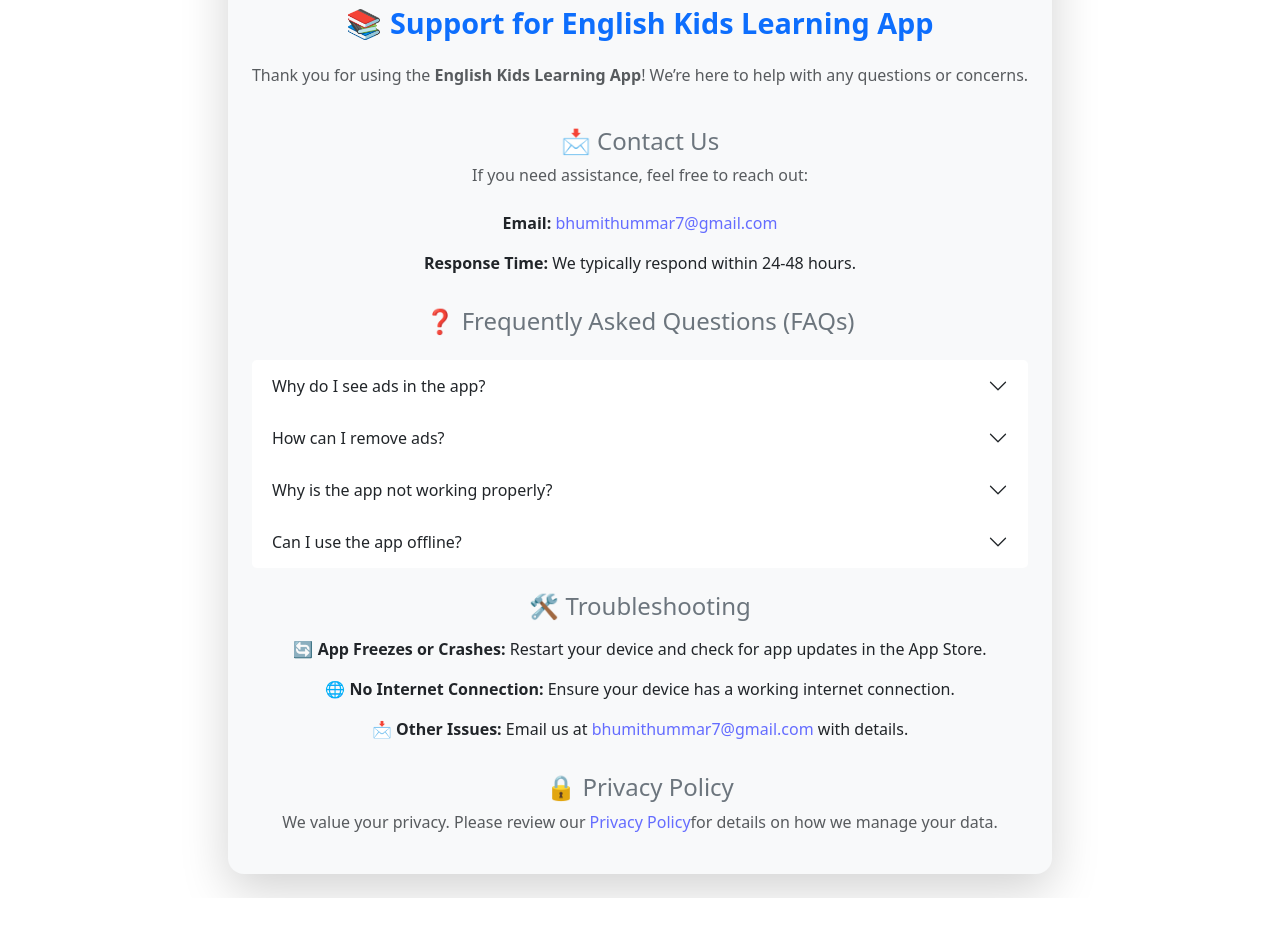
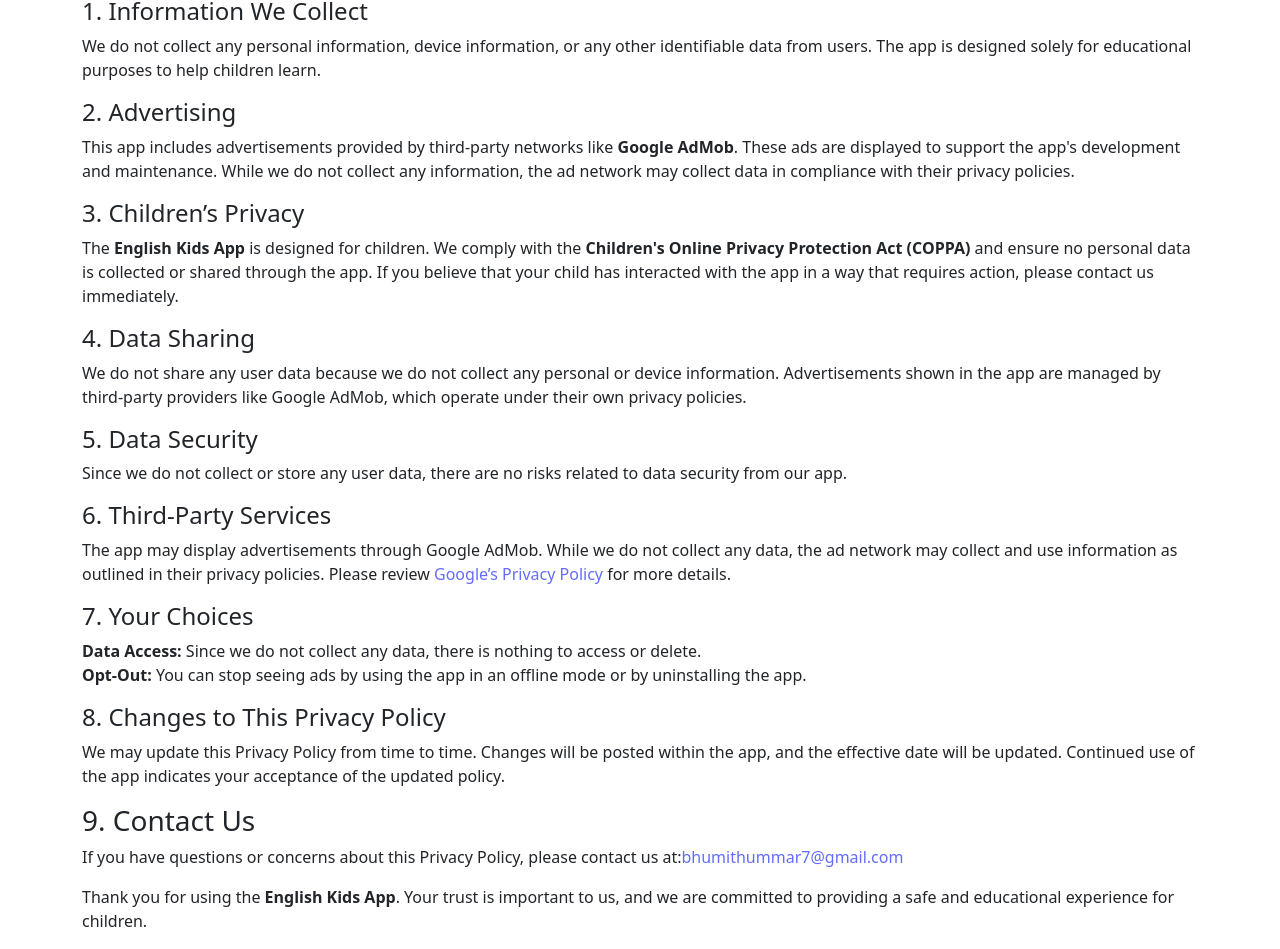
Before and after one commit to bhumithummar7/EnglishKidsLearningApp_Web, a React (Vite) app: page /privacy-policy in a window 1280 px wide. Shown: the part 137-1086 px from the top of the page. Before the commit the page ends 1035 px from the top, so only its background shows below. Built offline with nearby package versions, Linux system fonts and the light colour scheme.

Commit message:
- Add policy page

```diff
--- a/package.json
+++ b/package.json
@@ -25,6 +25,7 @@
     "eslint-plugin-react-hooks": "^5.0.0",
     "eslint-plugin-react-refresh": "^0.4.18",
     "globals": "^15.14.0",
+    "react-router-dom": "^7.2.0",
     "vite": "^6.1.0"
   }
 }
--- a/src/App.jsx
+++ b/src/App.jsx
@@ -1,96 +1,16 @@
-import AccordionSec from "./Components/AccordionSec";
-import logo from "./assets/logo.png";
+import { BrowserRouter, Route, Routes } from "react-router-dom";
+
+import Home from "./pages/Home";
+import PrivacyPolicy from "./pages/PrivacyPolicy";
 
 function App() {
-  const email = "bhumithummar7@gmail.com";
   return (
-    <div
-      className="card shadow-lg p-4 rounded-4 border-0 my-4"
-      style={{ background: "#F8F9FA" }}>
-      <img
-        src={logo}
-        alt="logo English Kids Learning App"
-        height={80}
-        className="object-fit-contain mb-3"
-      />
-      <h1
-        className="text-center text-primary mb-4"
-        style={{ fontWeight: "600", fontSize: "1.8rem" }}>
-        📚 Support for English Kids Learning App
-      </h1>
-      <p className="text-center text-muted" style={{ fontSize: "1rem" }}>
-        Thank you for using the <strong>English Kids Learning App</strong>!
-        We’re here to help with any questions or concerns.
-      </p>
-
-      <div className="mt-4">
-        <h2 className="text-secondary" style={{ fontSize: "1.5rem" }}>
-          📩 Contact Us
-        </h2>
-        <p className="text-muted">
-          If you need assistance, feel free to reach out:
-        </p>
-        <ul className="list-group border-0">
-          <li className="list-group-item border-0 bg-transparent">
-            <strong>Email:</strong>{" "}
-            <a href={`mailto:${email}`} className="text-decoration-none">
-              {email}
-            </a>
-          </li>
-          <li className="list-group-item border-0 bg-transparent">
-            <strong>Response Time:</strong> We typically respond within 24-48
-            hours.
-          </li>
-        </ul>
-      </div>
-
-      <div className="mt-4">
-        <h2 className="text-secondary mb-4" style={{ fontSize: "1.5rem" }}>
-          ❓ Frequently Asked Questions (FAQs)
-        </h2>
-        <AccordionSec />
-      </div>
-
-      <div className="mt-4">
-        <h2 className="text-secondary" style={{ fontSize: "1.5rem" }}>
-          🛠 Troubleshooting
-        </h2>
-        <ul className="list-group border-0">
-          <li className="list-group-item border-0 bg-transparent">
-            <strong>🔄 App Freezes or Crashes:</strong> Restart your device and
-            check for app updates in the App Store.
-          </li>
-          <li className="list-group-item border-0 bg-transparent">
-            <strong>🌐 No Internet Connection:</strong> Ensure your device has a
-            working internet connection.
-          </li>
-          <li className="list-group-item border-0 bg-transparent">
-            <strong>📩 Other Issues:</strong> Email us at{" "}
-            <a href={`mailto:${email}`} className="text-decoration-none">
-              {email}
-            </a>{" "}
-            with details.
-          </li>
-        </ul>
-      </div>
-
-      <div className="mt-4 text-center">
-        <h2 className="text-secondary" style={{ fontSize: "1.5rem" }}>
-          🔒 Privacy Policy
-        </h2>
-        <p className="text-muted">
-          We value your privacy. Please review our
-          <a
-            href="https://docs.google.com/document/d/1qON7kIEWHW9hbcno7zCoXwxWrxv_wBhNd8o0RF_qQa8/edit?tab=t.0#heading=h.wksf80chrb95"
-            target="_blank"
-            rel="noopener noreferrer"
-            className="ms-1 text-decoration-none">
-            Privacy Policy
-          </a>
-          for details on how we manage your data.
-        </p>
-      </div>
-    </div>
+    <BrowserRouter>
+      <Routes>
+        <Route path="/" element={<Home />} />
+        <Route path="/privacy-policy" element={<PrivacyPolicy />} />
+      </Routes>
+    </BrowserRouter>
   );
 }
 
--- /dev/null
+++ b/src/Pages/Home.jsx
@@ -0,0 +1,95 @@
+import React from "react";
+
+import logo from "../assets/logo.png";
+import AccordionSec from "../Components/AccordionSec";
+import { Link } from "react-router-dom";
+
+function App() {
+  const email = "bhumithummar7@gmail.com";
+  return (
+    <div
+      className="card shadow-lg p-4 rounded-4 border-0 my-4"
+      style={{ background: "#F8F9FA" }}>
+      <img
+        src={logo}
+        alt="logo English Kids Learning App"
+        height={80}
+        className="object-fit-contain mb-3"
+      />
+      <h1
+        className="text-center text-primary mb-4"
+        style={{ fontWeight: "600", fontSize: "1.8rem" }}>
+        📚 Support for English Kids Learning App
+      </h1>
+      <p className="text-center text-muted" style={{ fontSize: "1rem" }}>
+        Thank you for using the <strong>English Kids Learning App</strong>!
+        We’re here to help with any questions or concerns.
+      </p>
+
+      <div className="mt-4">
+        <h2 className="text-secondary" style={{ fontSize: "1.5rem" }}>
+          📩 Contact Us
+        </h2>
+        <p className="text-muted">
+          If you need assistance, feel free to reach out:
+        </p>
+        <ul className="list-group border-0">
+          <li className="list-group-item border-0 bg-transparent">
+            <strong>Email:</strong>{" "}
+            <a href={`mailto:${email}`} className="text-decoration-none">
+              {email}
+            </a>
+          </li>
+          <li className="list-group-item border-0 bg-transparent">
+            <strong>Response Time:</strong> We typically respond within 24-48
+            hours.
+          </li>
+        </ul>
+      </div>
+
+      <div className="mt-4">
+        <h2 className="text-secondary mb-4" style={{ fontSize: "1.5rem" }}>
+          ❓ Frequently Asked Questions (FAQs)
+        </h2>
+        <AccordionSec />
+      </div>
+
+      <div className="mt-4">
+        <h2 className="text-secondary" style={{ fontSize: "1.5rem" }}>
+          🛠 Troubleshooting
+        </h2>
+        <ul className="list-group border-0">
+          <li className="list-group-item border-0 bg-transparent">
+            <strong>🔄 App Freezes or Crashes:</strong> Restart your device and
+            check for app updates in the App Store.
+          </li>
+          <li className="list-group-item border-0 bg-transparent">
+            <strong>🌐 No Internet Connection:</strong> Ensure your device has a
+            working internet connection.
+          </li>
+          <li className="list-group-item border-0 bg-transparent">
+            <strong>📩 Other Issues:</strong> Email us at{" "}
+            <a href={`mailto:${email}`} className="text-decoration-none">
+              {email}
+            </a>{" "}
+            with details.
+          </li>
+        </ul>
+      </div>
+      <div className="mt-4 text-center">
+        <h2 className="text-secondary" style={{ fontSize: "1.5rem" }}>
+          🔒 Privacy Policy
+        </h2>
+        <p className="text-muted">
+          We value your privacy. Please review our
+          <Link to="/privacy-policy" className="ms-1 text-decoration-none">
+            Privacy Policy
+          </Link>{" "}
+          for details on how we manage your data.
+        </p>
+      </div>
+    </div>
+  );
+}
+
+export default App;
--- /dev/null
+++ b/src/Pages/PrivacyPolicy.jsx
@@ -0,0 +1,66 @@
+import React, { Component } from "react";
+
+class PrivacyPolicy extends Component {
+  render() {
+    return (
+      <div className="container mt-4 text-start">
+        <h2 className="text-secondary">🔒 Privacy Policy</h2>
+        <p>
+          Welcome to the <strong>English Kids App</strong>. Your privacy is important to us, and this Privacy Policy explains how we handle your information when you use our application. By using the app, you agree to the terms outlined in this policy. If you do not agree, please do not use the app.
+        </p>
+
+        <h4>1. Information We Collect</h4>
+        <p>
+          We do not collect any personal information, device information, or any other identifiable data from users. The app is designed solely for educational purposes to help children learn.
+        </p>
+
+        <h4>2. Advertising</h4>
+        <p>
+          This app includes advertisements provided by third-party networks like <strong>Google AdMob</strong>. These ads are displayed to support the app's development and maintenance. While we do not collect any information, the ad network may collect data in compliance with their privacy policies.
+        </p>
+
+        <h4>3. Children’s Privacy</h4>
+        <p>
+          The <strong>English Kids App</strong> is designed for children. We comply with the <strong>Children's Online Privacy Protection Act (COPPA)</strong> and ensure no personal data is collected or shared through the app. If you believe that your child has interacted with the app in a way that requires action, please contact us immediately.
+        </p>
+
+        <h4>4. Data Sharing</h4>
+        <p>
+          We do not share any user data because we do not collect any personal or device information. Advertisements shown in the app are managed by third-party providers like Google AdMob, which operate under their own privacy policies.
+        </p>
+
+        <h4>5. Data Security</h4>
+        <p>
+          Since we do not collect or store any user data, there are no risks related to data security from our app.
+        </p>
+
+        <h4>6. Third-Party Services</h4>
+        <p>
+          The app may display advertisements through Google AdMob. While we do not collect any data, the ad network may collect and use information as outlined in their privacy policies. Please review <a href="https://policies.google.com/privacy" target="_blank" rel="noopener noreferrer">Google’s Privacy Policy</a> for more details.
+        </p>
+
+        <h4>7. Your Choices</h4>
+        <p>
+          <strong>Data Access:</strong> Since we do not collect any data, there is nothing to access or delete.
+          <br />
+          <strong>Opt-Out:</strong> You can stop seeing ads by using the app in an offline mode or by uninstalling the app.
+        </p>
+
+        <h4>8. Changes to This Privacy Policy</h4>
+        <p>
+          We may update this Privacy Policy from time to time. Changes will be posted within the app, and the effective date will be updated. Continued use of the app indicates your acceptance of the updated policy.
+        </p>
+
+        <h3>9. Contact Us</h3>
+        <p>
+          If you have questions or concerns about this Privacy Policy, please contact us at:
+          <a href="mailto:bhumithummar7@gmail.com">bhumithummar7@gmail.com</a>
+        </p>
+
+        <p>Thank you for using the <strong>English Kids App</strong>. Your trust is important to us, and we are committed to providing a safe and educational experience for children.</p>
+      </div>
+    );
+  }
+}
+
+export default PrivacyPolicy;
```
Also changed, not shown: 1 other file (tests, documents, lock files or other folders).
